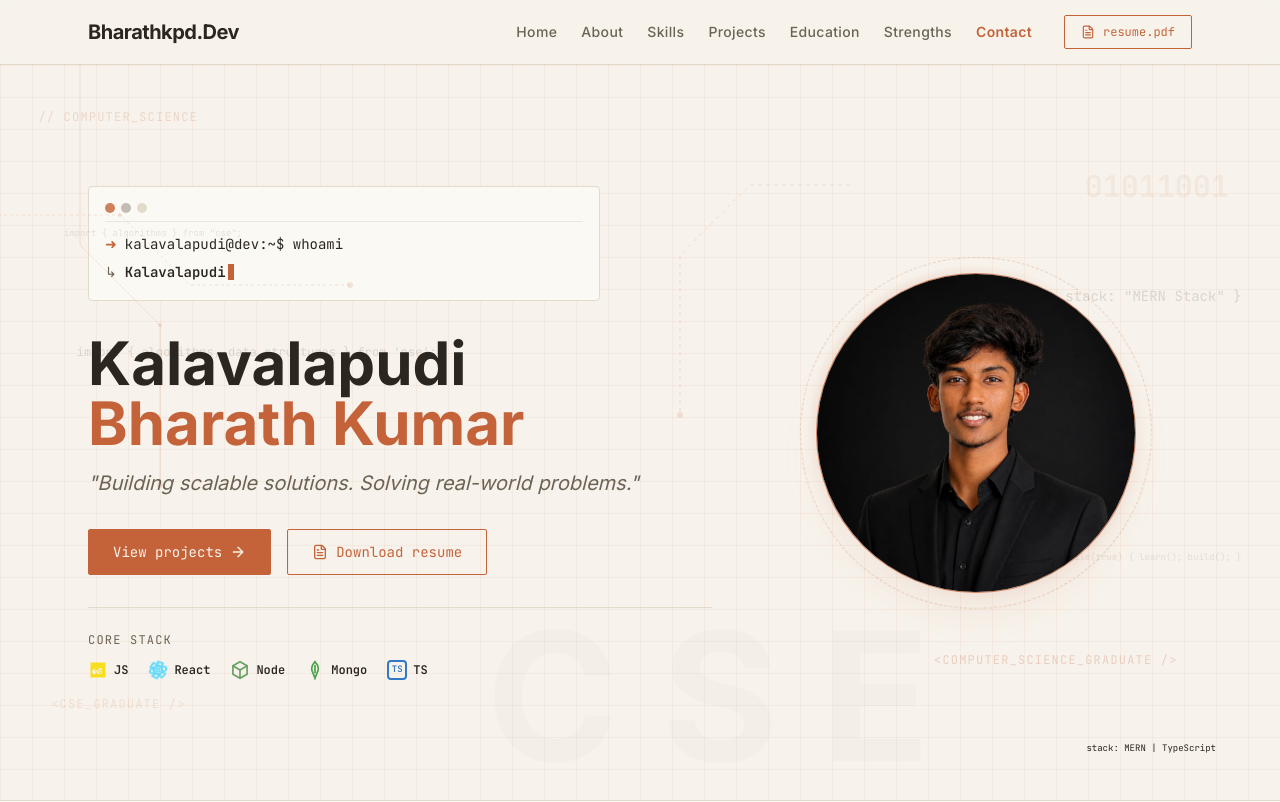
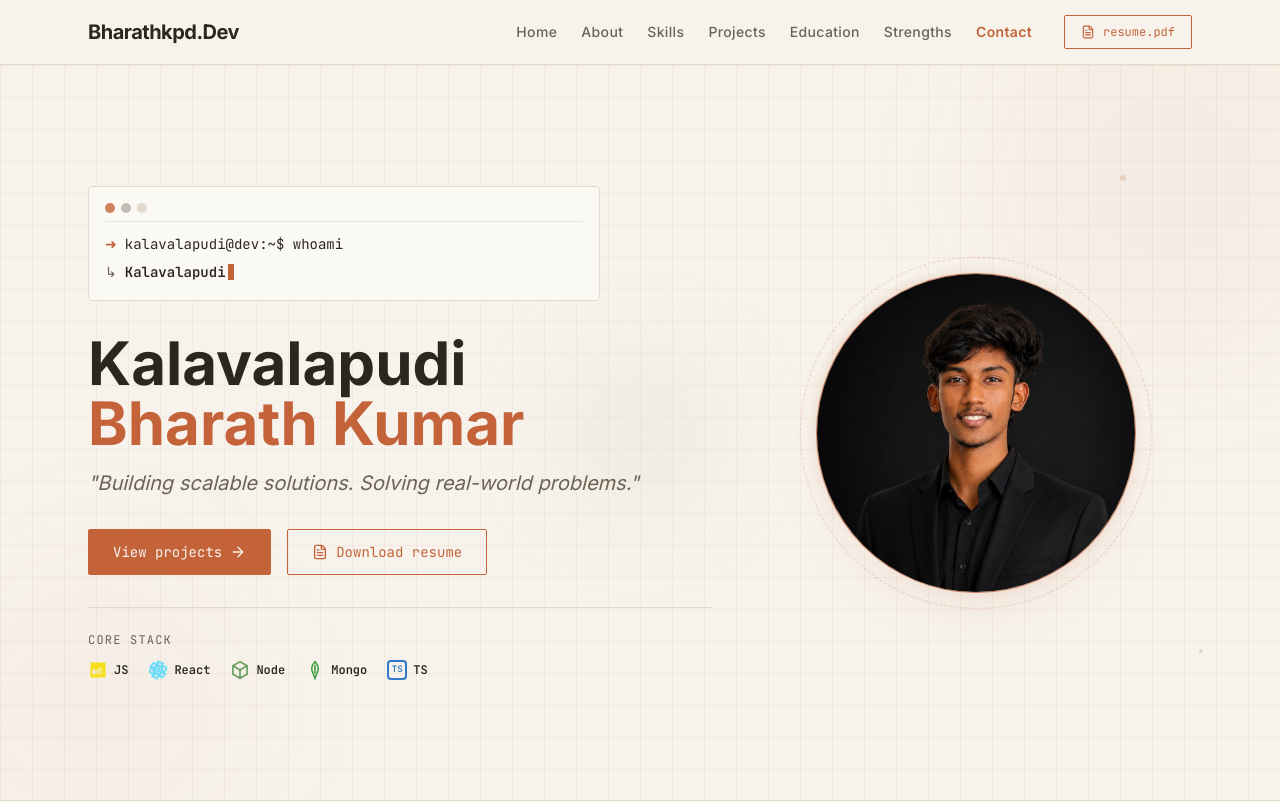
Before and after one commit to bharathkpd/bharathkpd-portifolio, a React (Vite) app: page / in a window 1280 px wide. Shown: the top 802 px of the page. Built offline with nearby package versions, Linux system fonts and the light colour scheme.

Commit message:
fix: replace cluttered background with clean minimal gradient design

```diff
--- a/src/components/Hero.tsx
+++ b/src/components/Hero.tsx
@@ -105,79 +105,20 @@ export function Hero() {
 
   return (
     <section id="home" className="relative min-h-[calc(100vh-4rem)] flex items-center bg-ivory bg-grid-pattern py-12 border-b-[0.5px] border-beige overflow-hidden">
-      {/* ============ Enhanced CSE Background — visible on mobile too ============ */}
+      {/* ============ Clean Minimal Background ============ */}
       <div className="absolute inset-0 pointer-events-none select-none overflow-hidden">
+        {/* Soft gradient blob — top right */}
+        <div className="absolute -top-20 -right-20 w-72 h-72 sm:w-96 sm:h-96 rounded-full bg-terracotta/[0.04] blur-3xl" />
+        {/* Soft gradient blob — bottom left */}
+        <div className="absolute -bottom-16 -left-16 w-60 h-60 sm:w-80 sm:h-80 rounded-full bg-terracotta/[0.03] blur-3xl" />
+        {/* Tiny accent blob — center */}
+        <div className="absolute top-1/2 left-1/2 -translate-x-1/2 -translate-y-1/2 w-40 h-40 rounded-full bg-beige/30 blur-2xl hidden md:block" />
 
-        {/* SVG Circuit Lines — more visible on mobile */}
-        <svg className="absolute inset-0 w-full h-full text-terracotta/15" xmlns="http://www.w3.org/2000/svg" fill="none">
-          {/* Circuit Trace 1 */}
-          <path d="M -50,150 L 120,150 L 190,220 L 350,220" stroke="currentColor" strokeWidth="1" strokeDasharray="3 3" />
-          <circle cx="350" cy="220" r="3" fill="currentColor" />
-
-          {/* Circuit Trace 2 */}
-          <path d="M 80,0 L 80,180 L 160,260 L 160,420" stroke="currentColor" strokeWidth="1" />
-          <circle cx="160" cy="420" r="3" fill="currentColor" />
-
-          {/* Circuit Trace 3 - desktop */}
-          <path d="M 850,120 L 750,120 L 680,190 L 680,350" stroke="currentColor" strokeWidth="1" strokeDasharray="4 4" className="hidden md:block" />
-          <circle cx="680" cy="350" r="3" fill="currentColor" className="hidden md:block" />
-
-          {/* Mobile circuit traces */}
-          <path d="M 300,50 L 300,100 L 250,150" stroke="currentColor" strokeWidth="0.8" strokeDasharray="2 4" className="block md:hidden" />
-          <circle cx="250" cy="150" r="2" fill="currentColor" className="block md:hidden" />
-
-          <path d="M 0,400 L 80,400 L 120,360" stroke="currentColor" strokeWidth="0.8" className="block md:hidden" />
-          <circle cx="120" cy="360" r="2" fill="currentColor" className="block md:hidden" />
-
-          {/* Circuit Nodes */}
-          <circle cx="120" cy="150" r="2" fill="currentColor" />
-          <circle cx="160" cy="260" r="2" fill="currentColor" />
-        </svg>
-
-        {/* ---- Mobile-visible tech watermarks ---- */}
-        {/* These are shown on ALL screen sizes for that "hype" background feel */}
-        <div className="absolute top-[6%] left-[3%] font-mono text-[10px] sm:text-xs text-terracotta/20 uppercase tracking-widest select-none">
-          {'// computer_science'}
-        </div>
-        <div className="absolute top-[14%] right-[4%] font-mono text-lg sm:text-3xl font-bold text-terracotta/[0.08] select-none">
-          01011001
-        </div>
-        <div className="absolute top-[22%] left-[5%] font-mono text-[9px] text-warmgray/15 select-none">
-          {'import { algorithms } from "cse";'}
-        </div>
-        <div className="absolute bottom-[32%] right-[3%] font-mono text-[9px] text-warmgray/15 select-none">
-          {'while(true) { learn(); build(); }'}
-        </div>
-        <div className="absolute bottom-[12%] left-[4%] font-mono text-[9px] sm:text-xs text-terracotta/15 uppercase tracking-widest select-none">
-          {'<cse_graduate />'}
-        </div>
-        <div className="absolute bottom-[6%] right-[5%] font-mono text-[9px] text-warmgray/12 select-none">
-          {'stack: MERN | TypeScript'}
-        </div>
-
-        {/* Floating binary strips for mobile */}
-        <div className="absolute top-[50%] left-[2%] font-mono text-[8px] text-terracotta/10 leading-tight select-none block md:hidden">
-          10110<br/>01101<br/>11010<br/>00101
-        </div>
-        <div className="absolute top-[35%] right-[2%] font-mono text-[8px] text-warmgray/10 leading-tight select-none block md:hidden">
-          {'{'}<br/>{'  dsa,'}<br/>{'  os,'}<br/>{'  dbms'}<br/>{'}'}
-        </div>
-
-        {/* Large CSE watermark — now visible (subtly) on mobile too */}
-        <div className="absolute bottom-[2%] left-[10%] sm:left-[38%] font-serif text-[20vw] sm:text-[14vw] font-bold text-charcoal/[0.02] uppercase leading-none select-none">
-          C S E
-        </div>
-
-        {/* Desktop-only extras */}
-        <div className="absolute top-[38%] left-[6%] font-mono text-xs text-warmgray/20 hidden lg:block select-none">
-          {"import { algorithms, data_structures } from 'cse';"}
-        </div>
-        <div className="absolute top-[30%] right-[3%] font-mono text-sm text-warmgray/20 hidden md:block select-none">
-          {'{ core_stack: "MERN Stack" }'}
-        </div>
-        <div className="absolute bottom-[18%] right-[8%] font-mono text-xs text-terracotta/25 uppercase tracking-widest hidden sm:block select-none">
-          {'<computer_science_graduate />'}
-        </div>
+        {/* Subtle decorative dots */}
+        <div className="absolute top-[15%] right-[12%] w-1.5 h-1.5 rounded-full bg-terracotta/20" />
+        <div className="absolute top-[40%] left-[8%] w-1 h-1 rounded-full bg-terracotta/15" />
+        <div className="absolute bottom-[20%] right-[6%] w-1 h-1 rounded-full bg-warmgray/20" />
+        <div className="absolute bottom-[35%] left-[15%] w-1.5 h-1.5 rounded-full bg-beige/60 hidden sm:block" />
       </div>
 
       <div className="max-w-6xl mx-auto px-4 sm:px-6 grid grid-cols-1 md:grid-cols-12 gap-8 md:gap-12 items-center w-full">
```
